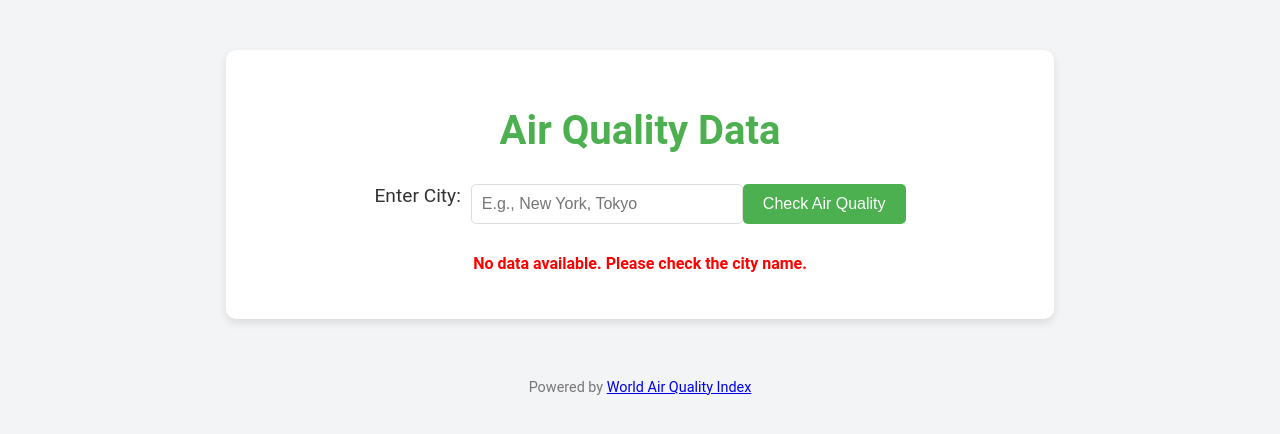
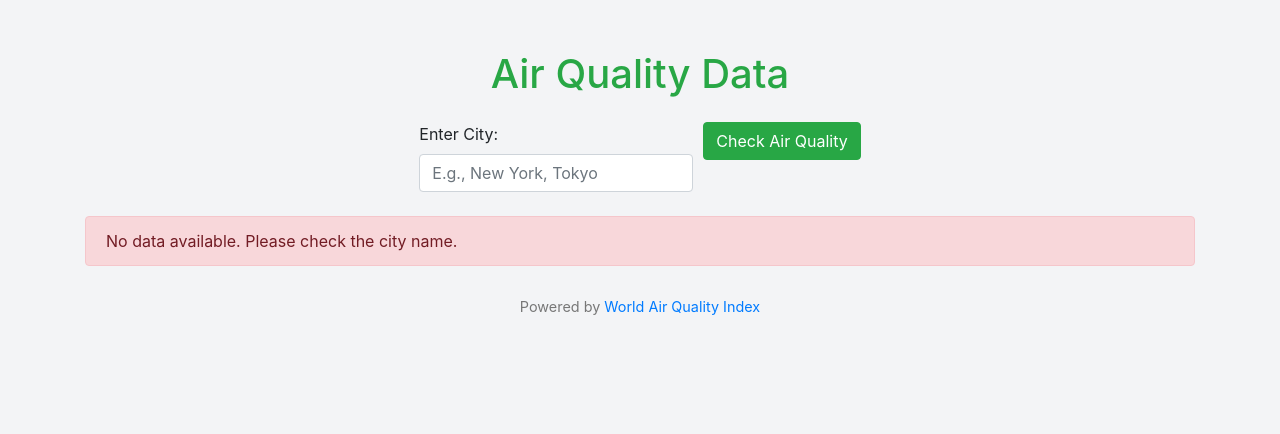
Before and after one commit to ALPHA-KISHORE/Air-quality-monitor-intel-hackathon, a Flask app: page / in a window 1280 px wide. Shown: the top 434 px of the page. Run offline with Flask 3, Linux system fonts and the light colour scheme; some libraries are stand-ins or nearby versions.

Commit message:
Update index.html

```diff
--- a/templates/index.html
+++ b/templates/index.html
@@ -4,71 +4,16 @@
     <meta charset="UTF-8">
     <meta name="viewport" content="width=device-width, initial-scale=1.0">
     <title>Air Quality Monitoring</title>
+
+    <!-- Bootstrap CSS -->
+    <link rel="stylesheet" href="https://stackpath.bootstrapcdn.com/bootstrap/4.5.2/css/bootstrap.min.css">
+
     <style>
         body {
-            font-family: 'Roboto', sans-serif;
             background: #f3f4f6;
-            color: #333;
-            margin: 0;
-            padding: 0;
         }
         .container {
-            width: 60%;
-            margin: 50px auto;
-            background-color: #fff;
-            box-shadow: 0 4px 8px rgba(0, 0, 0, 0.1);
-            border-radius: 10px;
-            padding: 30px;
-        }
-        h1 {
-            text-align: center;
-            color: #4CAF50;
-            margin-bottom: 30px;
-            font-size: 2.5em;
-        }
-        form {
-            display: flex;
-            justify-content: center;
-            margin-bottom: 30px;
-        }
-        label {
-            margin-right: 10px;
-            font-size: 1.2em;
-        }
-        input {
-            padding: 10px;
-            font-size: 1em;
-            width: 250px;
-            border-radius: 5px;
-            border: 1px solid #ddd;
-        }
-        button {
-            padding: 10px 20px;
-            background-color: #4CAF50;
-            color: white;
-            border: none;
-            border-radius: 5px;
-            cursor: pointer;
-            font-size: 1em;
-        }
-        button:hover {
-            background-color: #45a049;
-        }
-        .pollutant {
-            padding: 12px;
-            border-bottom: 1px solid #eee;
-            display: flex;
-            justify-content: space-between;
-            font-size: 1.1em;
-        }
-        .alert {
-            color: red;
-            font-weight: bold;
-            text-align: center;
-        }
-        .good {
-            color: green;
-            font-weight: bold;
+            margin-top: 50px;
         }
         footer {
             text-align: center;
@@ -81,12 +26,18 @@
 </head>
 <body>
     <div class="container">
-        <h1>Air Quality Data</h1>
+        <h1 class="text-center text-success mb-4">Air Quality Data</h1>
 
-        <form method="POST" action="/">
-            <label for="city">Enter City:</label>
-            <input type="text" id="city" name="city" placeholder="E.g., New York, Tokyo" required>
-            <button type="submit">Check Air Quality</button>
+        <form method="POST" action="/" class="mb-4">
+            <div class="form-row justify-content-center">
+                <div class="col-auto">
+                    <label for="city">Enter City:</label>
+                    <input type="text" id="city" name="city" class="form-control" placeholder="E.g., New York, Tokyo" required>
+                </div>
+                <div class="col-auto">
+                    <button type="submit" class="btn btn-success">Check Air Quality</button>
+                </div>
+            </div>
         </form>
 
         {% if air_quality_data %}
@@ -94,26 +45,77 @@
         <p>AQI: <strong>{{ air_quality_data.aqi }}</strong></p>
         <div>
             <h3>Pollutants:</h3>
-            <div class="pollutant"><span>Humidity:</span> <span>{{ air_quality_data.pollutants.Humidity }} %</span></div>
-            <div class="pollutant"><span>Pressure:</span> <span>{{ air_quality_data.pollutants.Pressure }} hPa</span></div>
-            <div class="pollutant"><span>PM2.5:</span> <span>{{ air_quality_data.pollutants['PM2.5'] }} µg/m³</span></div>
-            <div class="pollutant"><span>Temperature:</span> <span>{{ air_quality_data.pollutants.Temperature }} °C</span></div>
-            <div class="pollutant"><span>Wind Speed:</span> <span>{{ air_quality_data.pollutants['Wind Speed'] }} m/s</span></div>
-            <div class="pollutant"><span>Wind Gust:</span> <span>{{ air_quality_data.pollutants['Wind Gust'] }} m/s</span></div>
+            <ul class="list-group">
+                <li class="list-group-item">Humidity: {{ air_quality_data.pollutants.Humidity }} %</li>
+                <li class="list-group-item">Pressure: {{ air_quality_data.pollutants.Pressure }} hPa</li>
+                <li class="list-group-item">PM2.5: {{ air_quality_data.pollutants['PM2.5'] }} µg/m³</li>
+                <li class="list-group-item">Temperature: {{ air_quality_data.pollutants.Temperature }} °C</li>
+                <li class="list-group-item">Wind Speed: {{ air_quality_data.pollutants['Wind Speed'] }} m/s</li>
+            </ul>
         </div>
 
         {% if air_quality_data.aqi > 100 %}
-        <p class="alert">Air quality is unhealthy. Take necessary precautions!</p>
+        <p class="alert alert-danger">Air quality is unhealthy. Take necessary precautions!</p>
         {% else %}
-        <p class="good">Air quality is satisfactory.</p>
+        <p class="alert alert-success">Air quality is satisfactory.</p>
         {% endif %}
+
+        <!-- AQI Table -->
+        <h3>AQI Levels:</h3>
+        <table class="table table-bordered">
+            <thead>
+                <tr>
+                    <th>AQI Level</th>
+                    <th>Category</th>
+                    <th>Health Effects</th>
+                </tr>
+            </thead>
+            <tbody>
+                <tr>
+                    <td>0-50</td>
+                    <td>Good</td>
+                    <td>Air quality is considered satisfactory.</td>
+                </tr>
+                <tr>
+                    <td>51-100</td>
+                    <td>Moderate</td>
+                    <td>Acceptable air quality; some pollutants may pose a health risk to sensitive individuals.</td>
+                </tr>
+                <tr>
+                    <td>101-150</td>
+                    <td>Unhealthy for Sensitive Groups</td>
+                    <td>Members of sensitive groups may experience health effects.</td>
+                </tr>
+                <tr>
+                    <td>151-200</td>
+                    <td>Unhealthy</td>
+                    <td>Everyone may experience health effects.</td>
+                </tr>
+                <tr>
+                    <td>201-300</td>
+                    <td>Very Unhealthy</td>
+                    <td>Health alert: everyone may experience serious health effects.</td>
+                </tr>
+                <tr>
+                    <td>301-500</td>
+                    <td>Hazardous</td>
+                    <td>Emergency conditions: the entire population is likely to be affected.</td>
+                </tr>
+            </tbody>
+        </table>
+
         {% else %}
-        <p class="alert">No data available. Please check the city name.</p>
+        <p class="alert alert-danger">No data available. Please check the city name.</p>
         {% endif %}
     </div>
 
     <footer>
         Powered by <a href="https://waqi.info/">World Air Quality Index</a>
     </footer>
+
+    <!-- jQuery and Bootstrap JS -->
+    <script src="https://code.jquery.com/jquery-3.5.1.slim.min.js"></script>
+    <script src="https://cdn.jsdelivr.net/npm/@popperjs/core@2.11.6/dist/umd/popper.min.js"></script>
+    <script src="https://stackpath.bootstrapcdn.com/bootstrap/4.5.2/js/bootstrap.min.js"></script>
 </body>
 </html>
```
